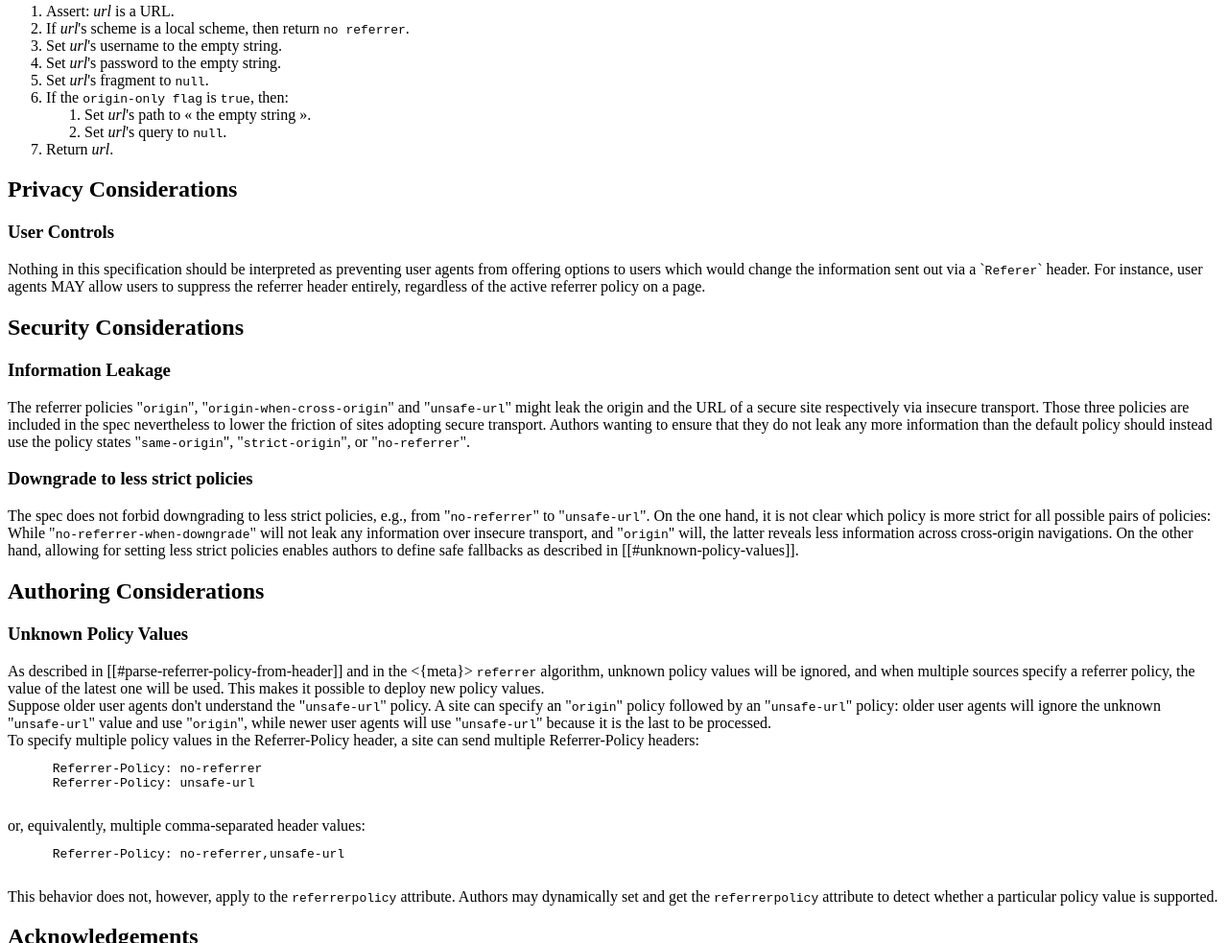
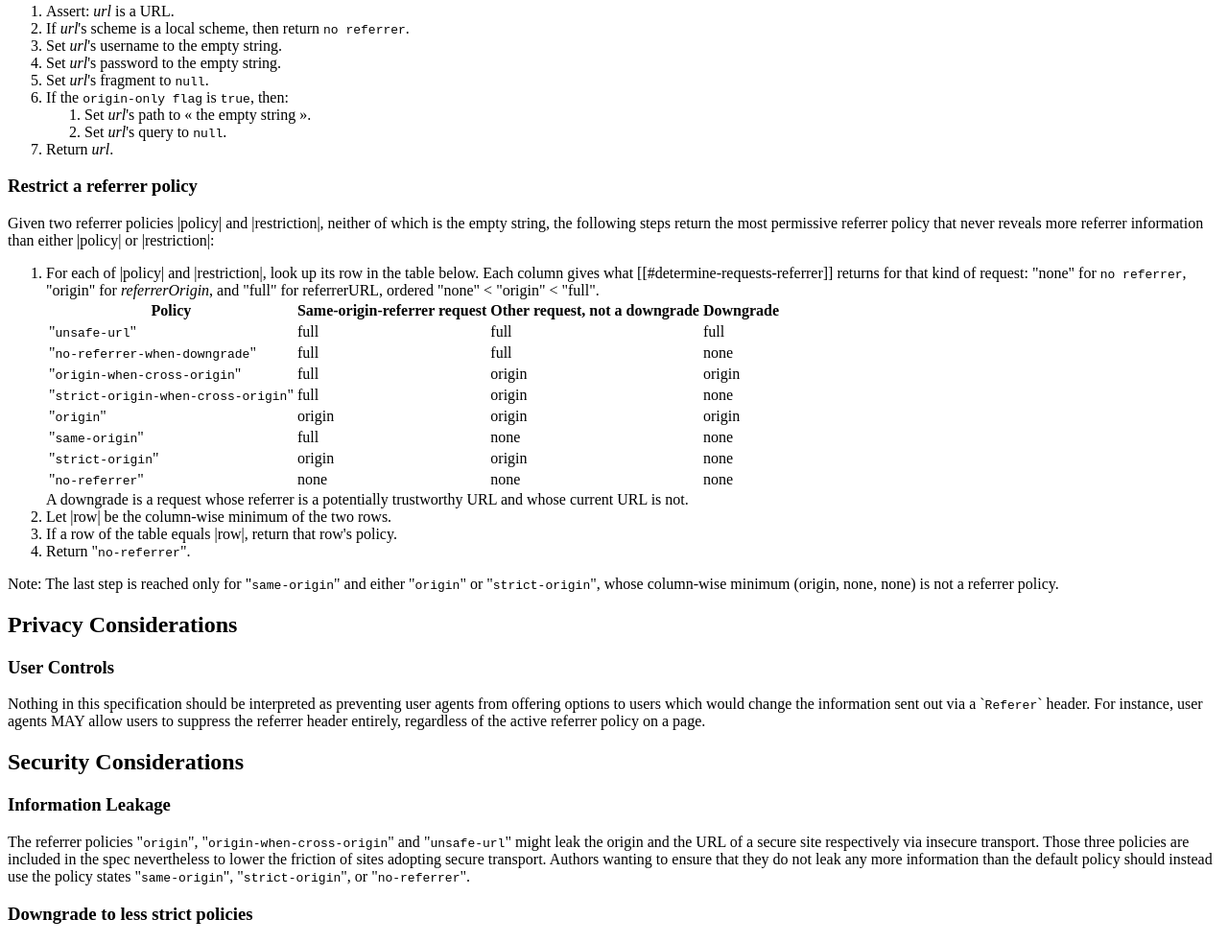
Before and after one commit to w3c/webappsec-referrer-policy, a plain HTML site: page index.src.html in a window 1280 px wide. Shown: the part 7423-8406 px from the top of the page at 96% size. Drawn offline with Linux system fonts and the light colour scheme.

Commit message:
Add "restrict a referrer policy"
Adds an algorithm that returns the most permissive referrer policy that
reveals no more than either of two policies, for features that must not
loosen a request's referrer policy (CSS referrer-policy()).

```diff
--- a/index.src.html
+++ b/index.src.html
@@ -993,6 +993,45 @@ spec: html; type: interface; text: Window
     </li>
   </ol>
 
+  <h3 id="restrict-referrer-policy" dfn export>
+    Restrict a referrer policy
+  </h3>
+
+  Given two <a for="/">referrer policies</a> |policy| and |restriction|, neither of which is the
+  empty string, the following steps return the most permissive <a for="/">referrer policy</a>
+  that never reveals more referrer information than either |policy| or |restriction|:
+
+  <ol>
+    <li>
+      For each of |policy| and |restriction|, look up its row in the table below. Each column
+      gives what [[#determine-requests-referrer]] returns for that kind of request: "none" for
+      <code>no referrer</code>, "origin" for <var ignore>referrerOrigin</var>, and "full" for
+      <a>referrerURL</a>, ordered "none" &lt; "origin" &lt; "full".
+
+      <table>
+        <tr><th>Policy<th><a>Same-origin-referrer request</a><th>Other request, not a downgrade<th>Downgrade
+        <tr><td>"<code>unsafe-url</code>"<td>full<td>full<td>full
+        <tr><td>"<code>no-referrer-when-downgrade</code>"<td>full<td>full<td>none
+        <tr><td>"<code>origin-when-cross-origin</code>"<td>full<td>origin<td>origin
+        <tr><td>"<code>strict-origin-when-cross-origin</code>"<td>full<td>origin<td>none
+        <tr><td>"<code>origin</code>"<td>origin<td>origin<td>origin
+        <tr><td>"<code>same-origin</code>"<td>full<td>none<td>none
+        <tr><td>"<code>strict-origin</code>"<td>origin<td>origin<td>none
+        <tr><td>"<code>no-referrer</code>"<td>none<td>none<td>none
+      </table>
+
+      A downgrade is a request whose referrer is a <a>potentially trustworthy URL</a> and whose
+      <a for=request>current URL</a> is not.
+    </li>
+    <li>Let |row| be the column-wise minimum of the two rows.</li>
+    <li>If a row of the table equals |row|, return that row's policy.</li>
+    <li>Return "<code>no-referrer</code>".</li>
+  </ol>
+
+  Note: The last step is reached only for "<code>same-origin</code>" and either
+  "<code>origin</code>" or "<code>strict-origin</code>", whose column-wise minimum (origin, none,
+  none) is not a referrer policy.
+
 </section>
 
 <section>
@@ -1038,6 +1077,9 @@ spec: html; type: interface; text: Window
 
   On the other hand, allowing for setting less strict policies enables authors
   to define safe fallbacks as described in [[#unknown-policy-values]].
+
+  Features that must not loosen a request's referrer policy can use
+  [[#restrict-referrer-policy]], which also handles policies that are not comparable.
 </section>
 
 <section>
```
